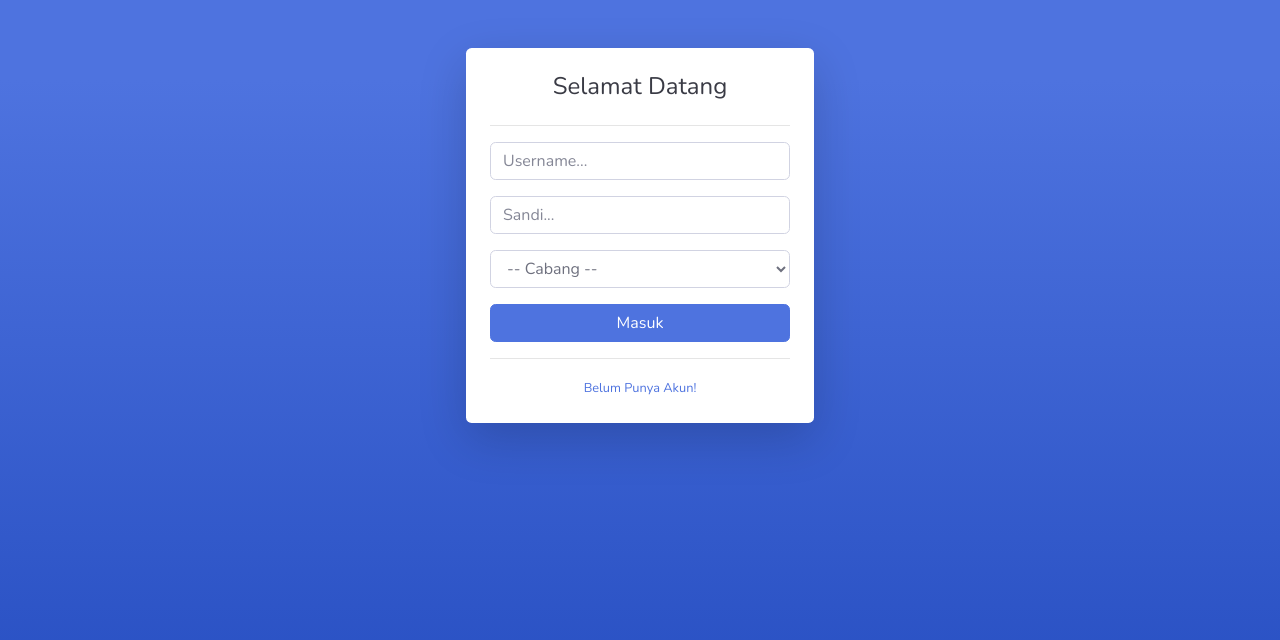
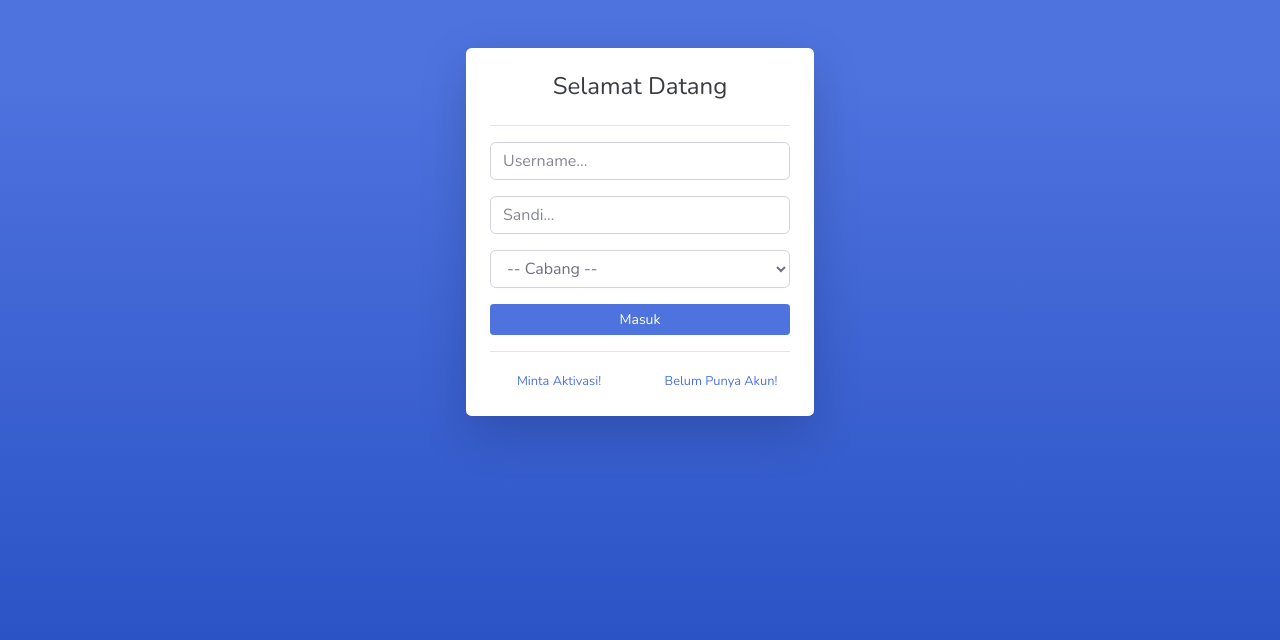
Before and after one commit to ahmadhusain98/apotek, a CodeIgniter app: page /database/ in a window 1280 px wide. Shown: the top 640 px of the page. Run offline with CodeIgniter, Linux system fonts and the light colour scheme; some libraries are stand-ins or nearby versions.

Commit message:
create aktivasi akun

```diff
--- a/application/controllers/Auth.php
+++ b/application/controllers/Auth.php
@@ -69,4 +69,31 @@ class Auth extends CI_Controller
       echo json_encode(['response' => 0]);
     }
   }
+
+  public function ajukan_aktivasi($username)
+  {
+    $cekuser = $this->M_central->jumdata('user', ['username' => $username]);
+    if ($cekuser < 1) {
+      echo json_encode(['response' => 0]);
+    } else {
+      $cekaktivasi = $this->M_central->jumdata('user_aktivasi', ['username' => $username]);
+
+      $data = [
+        'username' => $username,
+        'aktivasi' => 1,
+      ];
+
+      if ($cekaktivasi < 1) {
+        $cek = $this->M_central->simpanData('user_aktivasi', $data);
+      } else {
+        $cek = $this->M_central->updateData('user_aktivasi', $data, ['username' => $username]);
+      }
+
+      if ($cek) {
+        echo json_encode(['response' => 1]);
+      } else {
+        echo json_encode(['response' => 2]);
+      }
+    }
+  }
 }
--- a/application/views/Auth/Login.php
+++ b/application/views/Auth/Login.php
@@ -25,12 +25,19 @@
                     <option value="">-- Cabang --</option>
                   </select>
                 </div>
-                <button type="button" class="btn btn-primary btn-block">
+                <button type="button" class="btn btn-primary btn-block btn-sm">
                   Masuk
                 </button>
                 <hr>
                 <div class="text-center">
-                  <a class="small" href="<?= site_url() ?>Auth/regist">Belum Punya Akun!</a>
+                  <div class="row">
+                    <div class="col-md-6">
+                      <a class="small" type="button" onclick="ajukan()">Minta Aktivasi!</a>
+                    </div>
+                    <div class="col-md-6">
+                      <a class="small" href="<?= site_url() ?>Auth/regist">Belum Punya Akun!</a>
+                    </div>
+                  </div>
                 </div>
               </div>
             </div>
@@ -43,5 +50,89 @@
   </div>
 </form>
 
+<div class="modal fade" id="mAktivasi" tabindex="-1" aria-labelledby="exampleModalLabel" aria-hidden="true">
+  <div class="modal-dialog  modal-dialog-centered">
+    <div class="modal-content">
+      <div class="modal-header">
+        <h5 class="modal-title" id="exampleModalLabel">Ajukan Aktivasi Akun</h5>
+        <button type="button" class="close" data-dismiss="modal" aria-label="Close">
+          <span aria-hidden="true">&times;</span>
+        </button>
+      </div>
+      <div class="modal-body">
+        <input type="text" name="userakifasi" id="userakifasi" class="form-control" placeholder="Username..." title="Username">
+      </div>
+      <div class="modal-footer">
+        <button type="button" class="btn btn-secondary btn-sm" data-dismiss="modal">Tutup</button>
+        <button type="button" class="btn btn-primary btn-sm" onclick="ajukan_proses()">Ajukan</button>
+      </div>
+    </div>
+  </div>
+</div>
+
 <script>
+  var userakifasi = $('#userakifasi');
+  var username = $('#username');
+  var password = $('#password');
+  const siteUrl = '<?= site_url() ?>';
+
+  function ajukan() {
+    $('#mAktivasi').modal('show');
+  }
+
+  function ajukan_proses() {
+    $('#mAktivasi').modal('hide');
+
+    if (userakifasi.val() == '' || userakifasi.val() == null) {
+      Swal.fire({
+        title: 'Username',
+        text: 'Tidak boleh kosong',
+        icon: 'error'
+      });
+      return;
+    }
+
+    $.ajax({
+      url: siteUrl + 'Auth/ajukan_aktivasi/' + userakifasi.val(),
+      type: 'POST',
+      dataType: 'JSON',
+      success: function(result) {
+        if (result == '' || result == null) {
+          Swal.fire({
+            title: '404',
+            text: 'Tidak ada respons dari sistem',
+            icon: 'error'
+          }).then((result) => {
+            $('#mAktivasi').modal('show');
+          });
+        } else {
+          if (result.response == 0) {
+            Swal.fire({
+              title: 'Akun ' + userakifasi.val(),
+              text: 'Gagak diajukan aktivasi, username tidak ditemukan!',
+              icon: 'error'
+            }).then((result) => {
+              $('#mAktivasi').modal('show');
+            });
+          } else if (result.response == 1) {
+            Swal.fire({
+              title: 'Akun ' + userakifasi.val(),
+              text: 'Berhasil diajukan aktivasi, mohon di tunggu untuk proses aktivasi!',
+              icon: 'success'
+            }).then((result) => {
+              location.href = siteUrl + 'Auth';
+            });
+          } else {
+            Swal.fire({
+              title: 'Akun ' + userakifasi.val(),
+              text: 'Gagak diajukan aktivasi!',
+              icon: 'warning'
+            }).then((result) => {
+              $('#mAktivasi').modal('show');
+            });
+          }
+        }
+      }
+    })
+  }
 </script>
--- a/application/views/Auth/Regist.php
+++ b/application/views/Auth/Regist.php
@@ -64,7 +64,7 @@
                     </div>
                   </div>
                 </div>
-                <button type="button" class="btn btn-primary btn-block" onclick="daftarkan()">
+                <button type="button" class="btn btn-primary btn-block btn-sm" onclick="daftarkan()">
                   Daftar
                 </button>
                 <hr>
```
